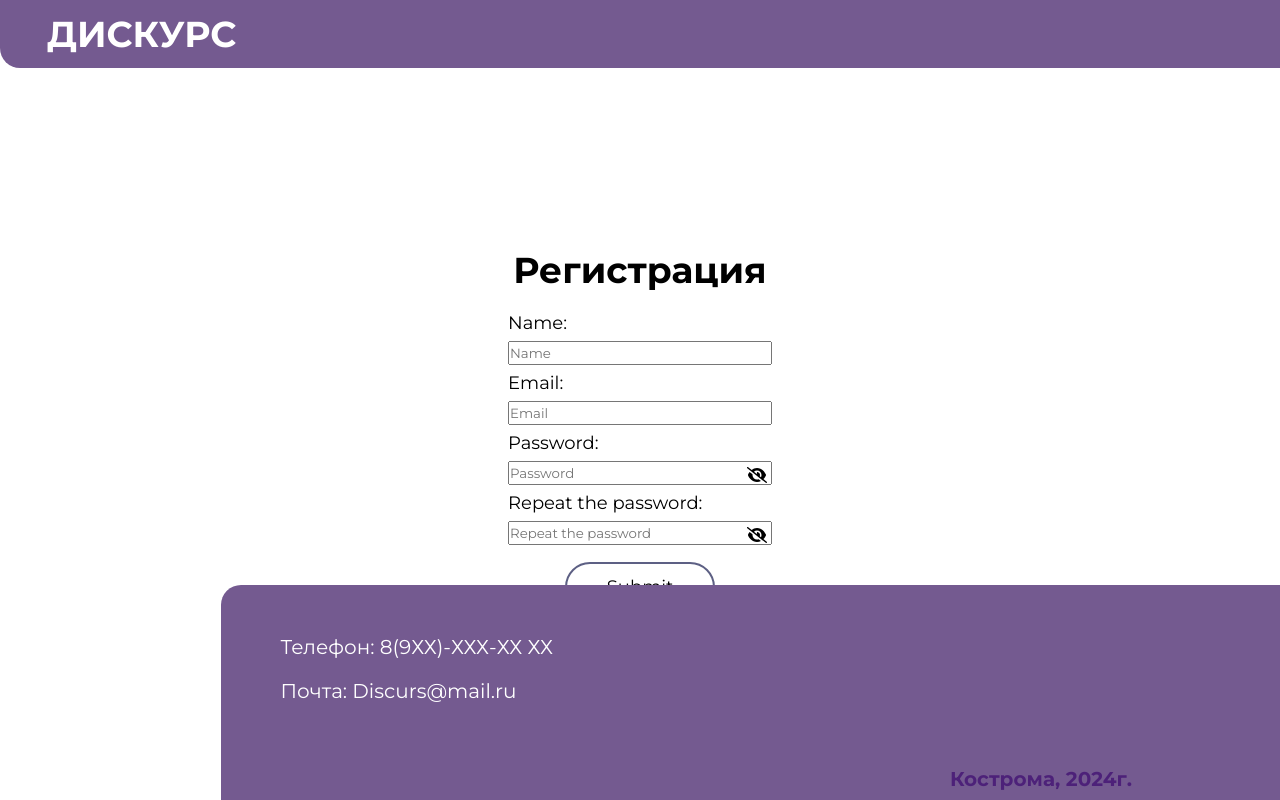
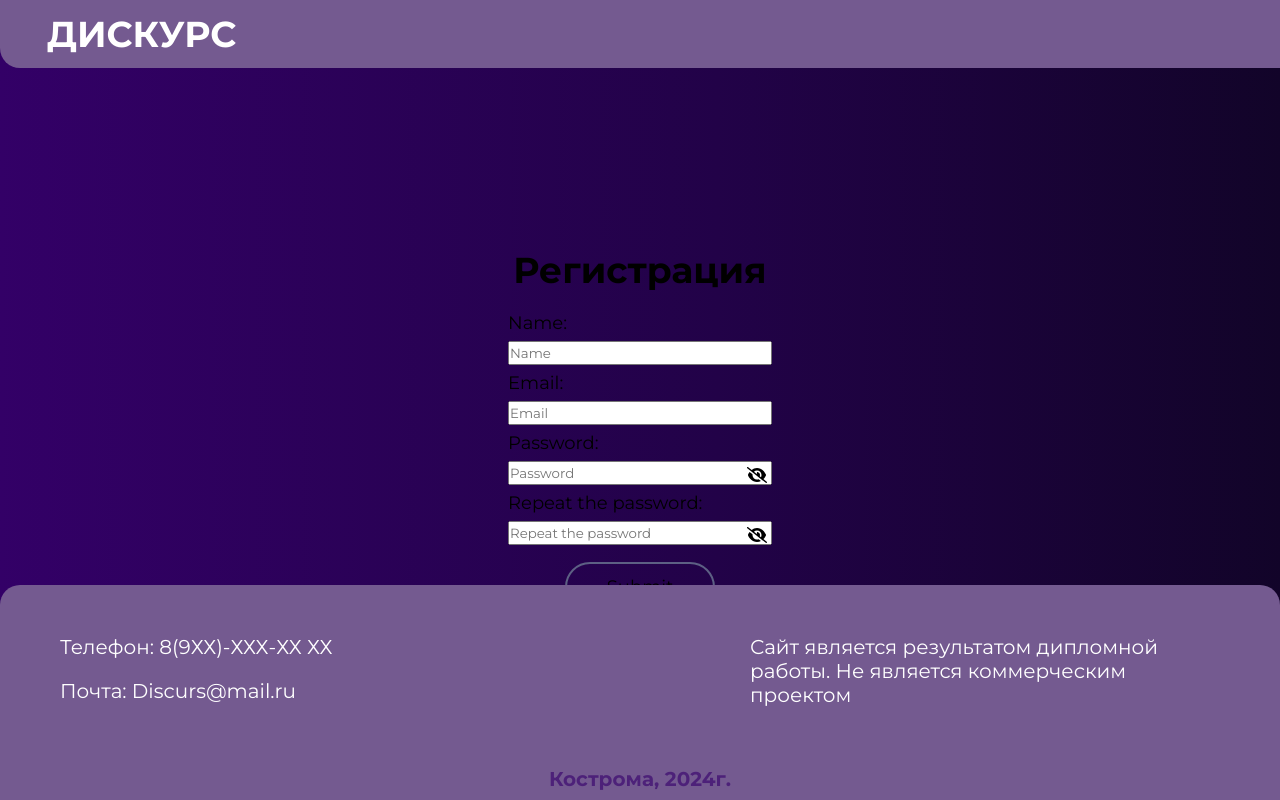
Before and after one commit to Vika2335/diplom, a React (Vite) app: page /registration in a window 1280 px wide. Shown: the top 800 px of the page. Built offline with nearby package versions, Linux system fonts and the light colour scheme.

Commit message:
refactor: style css

```diff
--- a/src/App.css
+++ b/src/App.css
@@ -2,6 +2,15 @@
   padding: 0;
   margin: 0;
   font-family: "Montserrat", sans-serif;
+}
+
+body {
+  height: 100dvh;
+}
+
+html {
+  background: rgb(51,0,103);
+  background: linear-gradient(90deg, rgba(51,0,103,1) 0%, rgba(34,2,72,1) 56%, rgba(18,4,41,1) 100%);
 }
 
 #root {
@@ -9,15 +18,10 @@
   width: 100%;
 }
 
-/*.main {
-  background: rgb(51,0,103);
-  background: linear-gradient(90deg, rgba(51,0,103,1) 0%, rgba(34,2,72,1) 56%, rgba(18,4,41,1) 100%);
-}*/
-
 .container {
+  display: flex;
+  justify-content: space-around;
   --container-max-width: 1200px;
-  --padding: 20px;
 
   width: min(var(--container-max-width), 100% - (var(--padding) * 2));
-  margin-inline: auto;
 }
--- a/src/components/Footer/Footer.css
+++ b/src/components/Footer/Footer.css
@@ -1,8 +1,7 @@
 #footer {
+  width: 100%;
   position: fixed;
   bottom: 0;
-  z-index: 10;
-  margin: 0 auto;
 }
 
 .content p{
--- a/src/page/MainPage/MainPage.css
+++ b/src/page/MainPage/MainPage.css
@@ -7,9 +7,11 @@
 }
 
 .post__button {
-  background: #5D6084;
   font-size: 24px;
   color: aliceblue;
+}
+
+.link {
   text-decoration: none;
 }
 
@@ -25,12 +27,32 @@
   justify-content: start;
   font-size: 20px;
   font-weight: bold;
-  text-decoration: none;
 }
 
-.description {
+.description,
+.tags {
   display: flex;
   justify-content: start;
   font-size: 20px;
-  text-decoration: none;
 }
+
+.tags {
+  font-size: 16px;
+}
+
+.img__comment {
+  width: 20px;
+  height: 15px;
+}
+
+p {
+  color: aliceblue;
+}
+
+.post__content {
+  display: flex;
+}
+
+.int {
+  padding-left: 10px;
+}
--- a/src/page/MainPage/MainPage.jsx
+++ b/src/page/MainPage/MainPage.jsx
@@ -2,6 +2,7 @@ import React from 'react'
 import './MainPage.css'
 import { useGetPostsQuery } from '../../redux/postsApi'
 import { Link } from 'react-router-dom'
+import comment from '../../image/comment.svg';
 
 function MainPage() {
   const { data: posts, isLoading } = useGetPostsQuery();
@@ -11,10 +12,19 @@ function MainPage() {
   const contentPosts = posts.map((item) => {
     return(
       <div className='post' key={item._id}>
-        <Link to={`/post/${item._id}`}>
+        <Link className='link' to={`/post/${item._id}`}>
           <div className='post__button'>
             <h2 className='title'>{item.header}</h2>
             <p className='description'>{item.body}</p>
+            <p className='tags'>{item.tags}</p>
+            <div className='post__content'>
+              <div className='views'>
+                <p className='int'>2.2K</p>
+              </div>
+              <div className='comment'>
+                <p className='int'>10</p>
+              </div>
+            </div>
           </div>
         </Link>
       </div>
--- a/src/page/Post/Post.css
+++ b/src/page/Post/Post.css
@@ -2,17 +2,12 @@
   display: flex;
   justify-content: center;
   align-items: center;
-  background-color: white;
   margin-top: 50px;
   gap: 50px;
   flex-direction: column;
 }
 
 .post__name {
-  border: 2px solid #fafafaff;
-  border-radius: 10px;
-  background: #5D6084;
-  padding: 10px 30px;
   font-size: 24px;
   color: aliceblue;
 }
```
Also changed, not shown: src/image/comment.svg (added).
